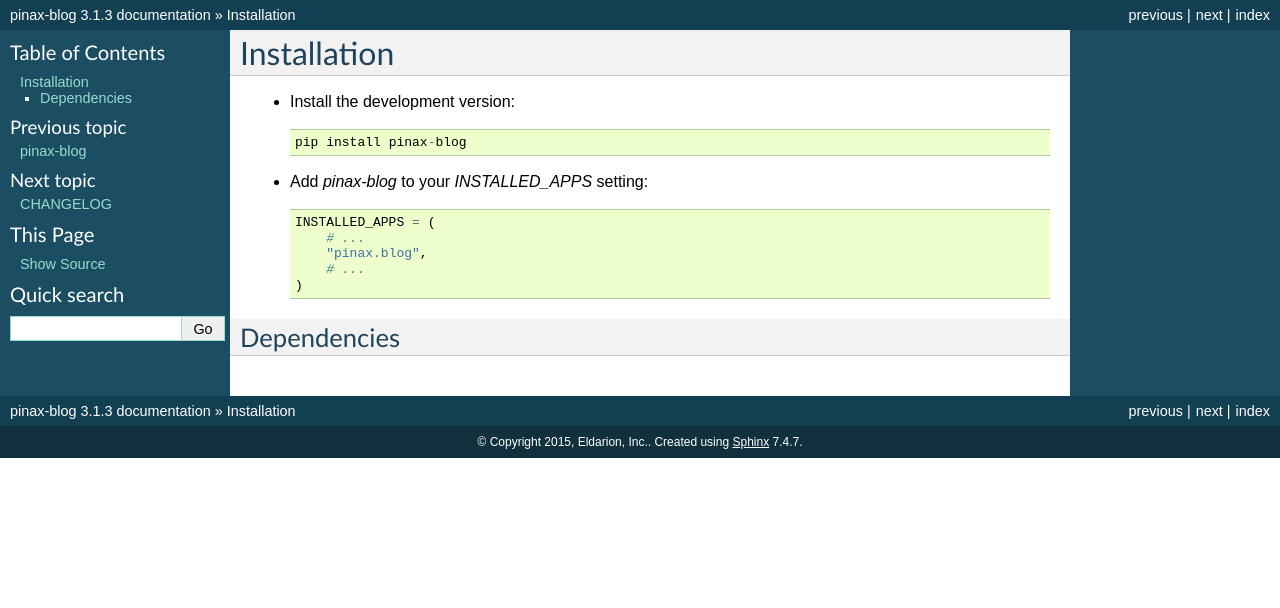
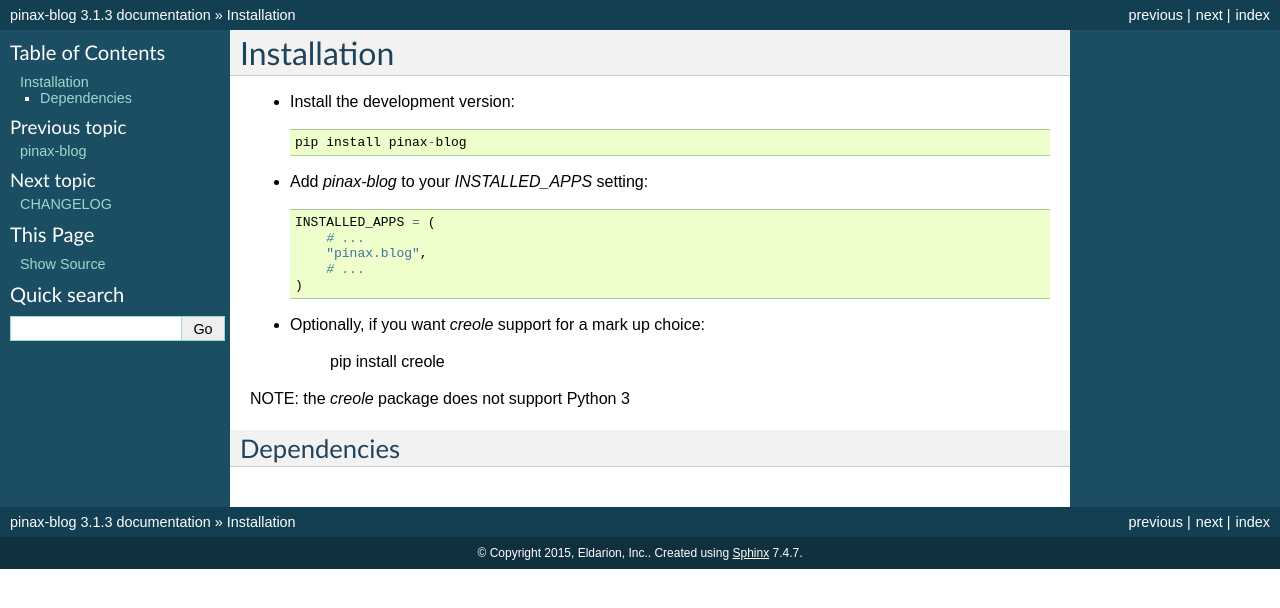
Before and after one commit to pinax/pinax-blog, a Sphinx documentation site: the page built from docs/installation.rst, in a window 1280 px wide. Shown: the top 608 px of the page. Built offline with Sphinx 7.4.7, drawn with Linux system fonts in a browser that asks for light colours.

Commit message:
Make creole package optional to support Python 3
Closes #44

```diff
--- a/README.rst
+++ b/README.rst
@@ -30,7 +30,7 @@
 Current features include:
 
 * support for multiple channels (e.g. technical vs business)
-* use of Creole and Markdown as markup format
+* use of Creole (optional) and Markdown as markup format
 * Atom and RSS feeds
 * previewing of blog posts before publishing
 * optional ability to announce new posts on twitter
--- a/docs/installation.rst
+++ b/docs/installation.rst
@@ -16,6 +16,12 @@
         # ...
     )
 
+* Optionally, if you want `creole` support for a mark up choice:
+
+    pip install creole
+
+NOTE: the `creole` package does not support Python 3
+
 
 .. _dependencies:
 
--- a/setup.py
+++ b/setup.py
@@ -33,7 +33,6 @@
     install_requires=[
         "django-appconf>=1.0.1",
         "Pillow>=2.0",
-        "creole>=1.2",
         "Markdown>=2.4",
         "Pygments>=1.6"
     ],
```
Also changed, not shown: 1 other file.
